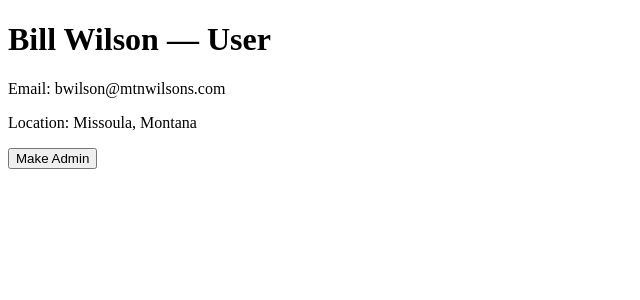
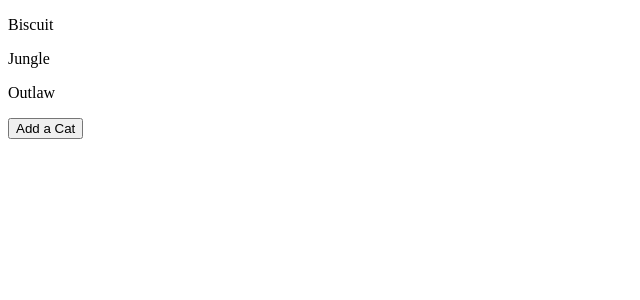
Before and after one commit to KVexcavator/other_hooks_simples, a React (Create React App) app: page / in a window 1280 px wide. Shown: the top 300 px of the page, without its empty margins (0-640 px from the left). Built offline with nearby package versions, Linux system fonts and the light colour scheme.

Commit message:
start impl productivity encrease

```diff
--- a/src/index.js
+++ b/src/index.js
@@ -3,12 +3,14 @@ import ReactDOM from 'react-dom';
 // import Checkbox from './intro-use-effect/Checkbox';
 // import Phrase from "./intro-use-effect/Phrase";
 // import Checkbox from './intro-use-reducer/Checkbox';
-import User from './intro-use-reducer/User';
+// import User from './intro-use-reducer/User';
+import App from './update-use-hooks/App';
 
 ReactDOM.render(
   // <Checkbox />
   // <Phrase />
   // <Checkbox />
-  <User />,
+  // <User />
+  <App />,
   document.getElementById('root')
 );
--- /dev/null
+++ b/src/update-use-hooks/App.js
@@ -0,0 +1,22 @@
+import React, { useState } from "react";
+
+const Cat = ({ name }) => {
+  console.log(`rendering ${name}`);
+  return <p>{name}</p>;
+};
+
+function App() {
+  const [cats, setCats] = useState(["Biscuit", "Jungle", "Outlaw"]);
+  return (
+    <>
+      {cats.map((name, i) => (
+        <Cat key={i} name={name} />
+      ))}
+      <button onClick={() => setCats([...cats, prompt("Name a cat")])}>
+        Add a Cat
+      </button>
+    </>
+  );
+}
+
+export default App;
```
